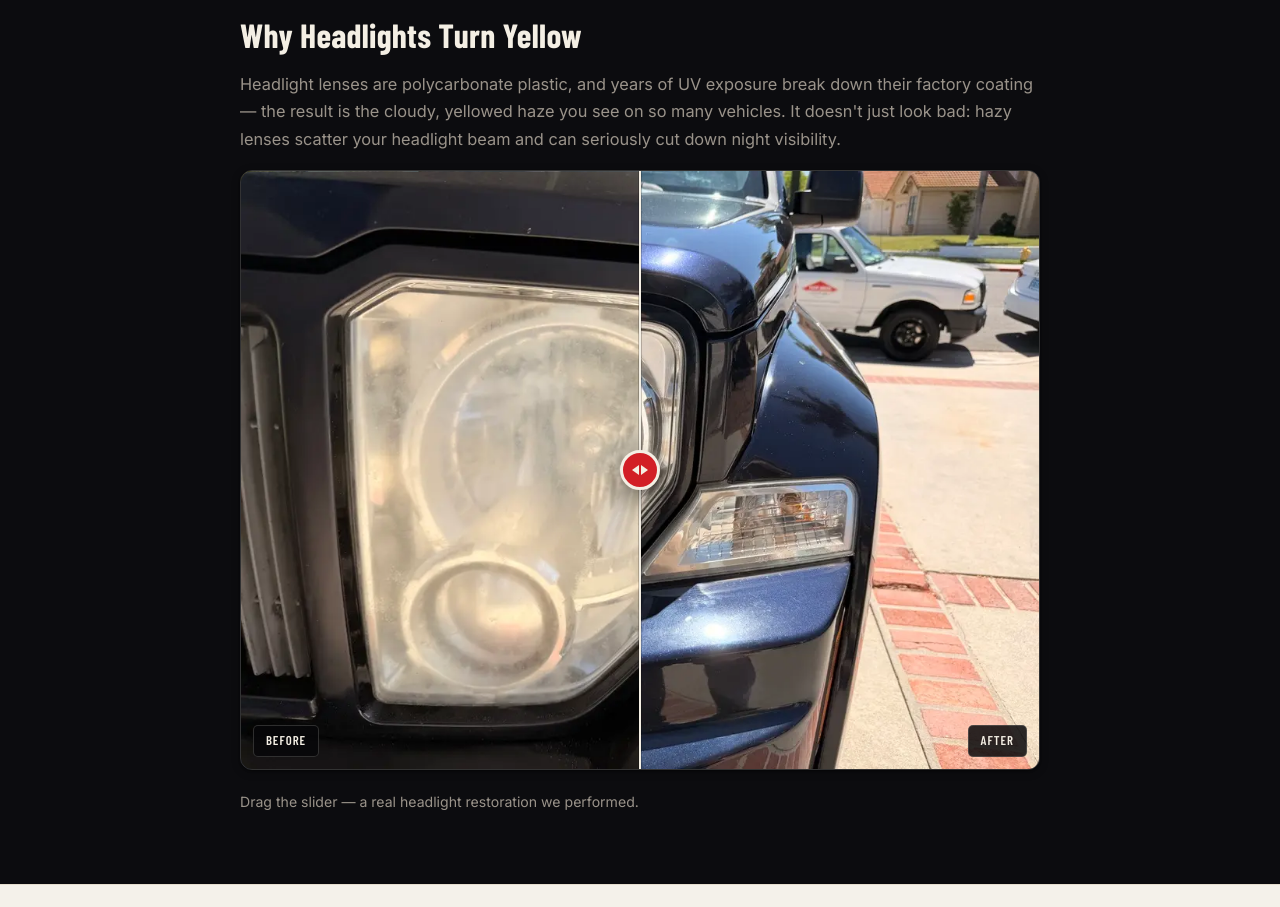
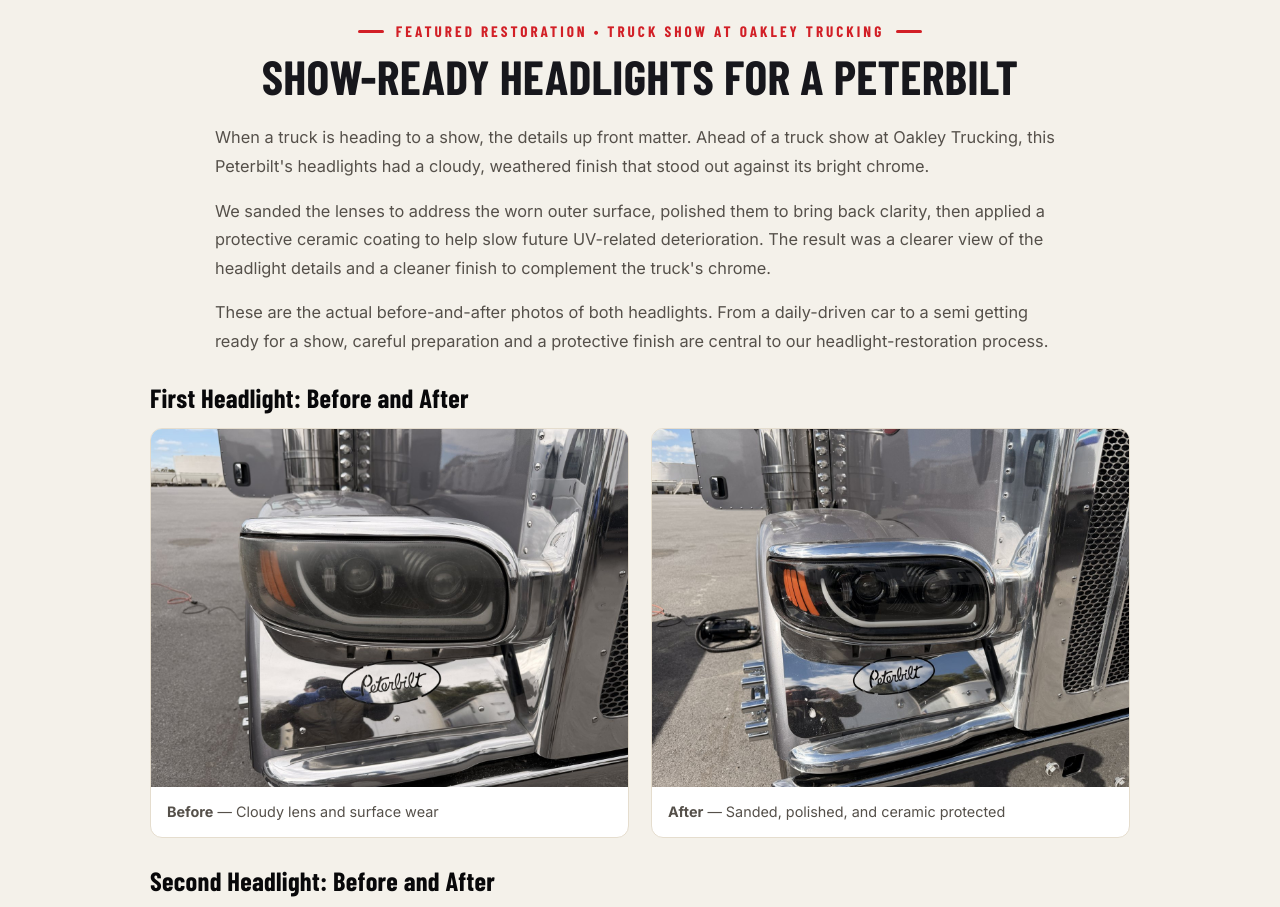
Before and after one commit to J-Rod98/tuff-bros-detailing, a website: page headlight-restoration-little-rock-ar/index.html in a window 1280 px wide. Shown: the part 560-1467 px from the top of the page. Drawn offline with nearby package versions, Linux system fonts and the light colour scheme.

Commit message:
Add Peterbilt truck show headlight restoration project

```diff
--- a/headlight-restoration-little-rock-ar/index.html
+++ b/headlight-restoration-little-rock-ar/index.html
@@ -27,7 +27,7 @@
   gtag('js', new Date());
   gtag('config', 'G-30PYXCXW4W');
 </script>
-<link rel="stylesheet" href="/styles.css?v=11">
+<link rel="stylesheet" href="/styles.css?v=16-peterbilt-project">
 <script type="application/ld+json">
 {
   "@context": "https://schema.org",
@@ -159,6 +159,31 @@
     <a href="/reviews/">Read our reviews &rarr;</a>
   </div>
 </div>
+<section class="content-section section-light headlight-project" id="peterbilt-truck-show" aria-labelledby="peterbilt-project-title">
+  <div class="container">
+    <p class="section-eyebrow">Featured Restoration &bull; Truck Show at Oakley Trucking</p>
+    <h2 class="section-title" id="peterbilt-project-title">Show-Ready Headlights for a Peterbilt</h2>
+    <div class="boat-project-story">
+      <p>When a truck is heading to a show, the details up front matter. Ahead of a truck show at Oakley Trucking, this Peterbilt's headlights had a cloudy, weathered finish that stood out against its bright chrome.</p>
+      <p>We sanded the lenses to address the worn outer surface, polished them to bring back clarity, then applied a protective ceramic coating to help slow future UV-related deterioration. The result was a clearer view of the headlight details and a cleaner finish to complement the truck's chrome.</p>
+      <p>These are the actual before-and-after photos of both headlights. From a daily-driven car to a semi getting ready for a show, careful preparation and a protective finish are central to our headlight-restoration process.</p>
+    </div>
+    <h3>First Headlight: Before and After</h3>
+    <div class="boat-project-grid">
+      <figure><img src="/headlight-peterbilt-one-before.jpg" alt="First Peterbilt headlight before restoration with a cloudy lens and visible surface wear" width="1400" height="1050" loading="lazy"><figcaption><strong>Before</strong> &mdash; Cloudy lens and surface wear</figcaption></figure>
+      <figure><img src="/headlight-peterbilt-one-after.jpg" alt="First Peterbilt headlight after sanding, polishing, and protective ceramic coating" width="1400" height="1050" loading="lazy"><figcaption><strong>After</strong> &mdash; Sanded, polished, and ceramic protected</figcaption></figure>
+    </div>
+    <h3>Second Headlight: Before and After</h3>
+    <div class="boat-project-grid">
+      <figure><img src="/headlight-peterbilt-two-before.jpg" alt="Second Peterbilt headlight with haze and visible scratches before restoration" width="1400" height="1050" loading="lazy"><figcaption><strong>Before</strong> &mdash; Haze obscuring the headlight details</figcaption></figure>
+      <figure><img src="/headlight-peterbilt-two-after.jpg" alt="Second Peterbilt headlight with improved lens clarity after restoration and ceramic coating" width="1400" height="1050" loading="lazy"><figcaption><strong>After</strong> &mdash; Restored clarity with a protective finish</figcaption></figure>
+    </div>
+    <div class="cta-inline">
+      <a href="sms:+15015004306?body=I%27d%20like%20a%20headlight%20restoration%20quote%20for%20my%20truck." class="btn btn-primary">Text Headlight Photos for a Quote</a>
+      <p>Send a photo of each lens and tell us your vehicle and location. For commercial vehicles, explore our <a href="/fleet-detailing-little-rock-ar/">fleet detailing service</a>.</p>
+    </div>
+  </div>
+</section>
 <section class="content-section"><div class="container"><div class="prose"><h2>Why Headlights Turn Yellow</h2>
 <p>Headlight lenses are polycarbonate plastic, and years of UV exposure break down their factory coating — the result is the cloudy, yellowed haze you see on so many vehicles. It doesn't just look bad: hazy lenses scatter your headlight beam and can seriously cut down night visibility.</p>
 <div class="ba-slider">
--- a/styles.css
+++ b/styles.css
@@ -747,19 +747,19 @@ section[id], body > #top { scroll-margin-top: 84px; }
 .ceramic-project figcaption strong { display: block; color: var(--ink); font-family: var(--font-head); font-size: 1.05rem; text-transform: uppercase; letter-spacing: .35px; }
 .ceramic-project figcaption span { display: block; margin-top: 3px; color: var(--ink-muted); font-size: .88rem; }
 
-.boat-project .container { max-width: 1024px; }
-.content-section.boat-project { scroll-margin-top: 100px; background: var(--paper-light); color: var(--ink); }
-.boat-project .section-title { color: var(--ink); }
-.boat-project .section-eyebrow { color: var(--gold); }
-.boat-project p, .boat-project figcaption { color: var(--ink-muted); }
-.boat-project h3 { color: var(--ink); font-family: var(--font-head); font-size: 1.65rem; margin: 30px 0 16px; }
+:is(.boat-project, .headlight-project) .container { max-width: 1024px; }
+.content-section:is(.boat-project, .headlight-project) { scroll-margin-top: 100px; background: var(--paper-light); color: var(--ink); }
+:is(.boat-project, .headlight-project) .section-title { color: var(--ink); }
+:is(.boat-project, .headlight-project) .section-eyebrow { color: var(--gold); }
+:is(.boat-project, .headlight-project) p, :is(.boat-project, .headlight-project) figcaption { color: var(--ink-muted); }
+:is(.boat-project, .headlight-project) h3 { color: var(--ink); font-family: var(--font-head); font-size: 1.65rem; margin: 30px 0 16px; }
 .boat-project-story { max-width: 850px; margin: 22px auto 30px; }
 .boat-project-story p { margin: 0 0 16px; line-height: 1.75; }
 .boat-project-grid { display: grid; grid-template-columns: repeat(auto-fit, minmax(min(100%, 320px), 1fr)); gap: 22px; }
 .boat-project-grid figure { margin: 0; overflow: hidden; border: 1px solid var(--line-light); border-radius: var(--radius); background: var(--white); }
 .boat-project-grid img { display: block; width: 100%; height: auto; aspect-ratio: 4 / 3; object-fit: cover; }
 .boat-project-grid figcaption { padding: 14px 16px; font-size: .9rem; line-height: 1.5; }
-.boat-project .cta-inline p { margin-top: 14px; }
+:is(.boat-project, .headlight-project) .cta-inline p { margin-top: 14px; }
 
 /* =========================================================
    Before & After slider
```
Also changed, not shown: headlight-peterbilt-one-after.jpg (added), headlight-peterbilt-one-before.jpg (added), headlight-peterbilt-two-after.jpg (added), headlight-peterbilt-two-before.jpg (added).
